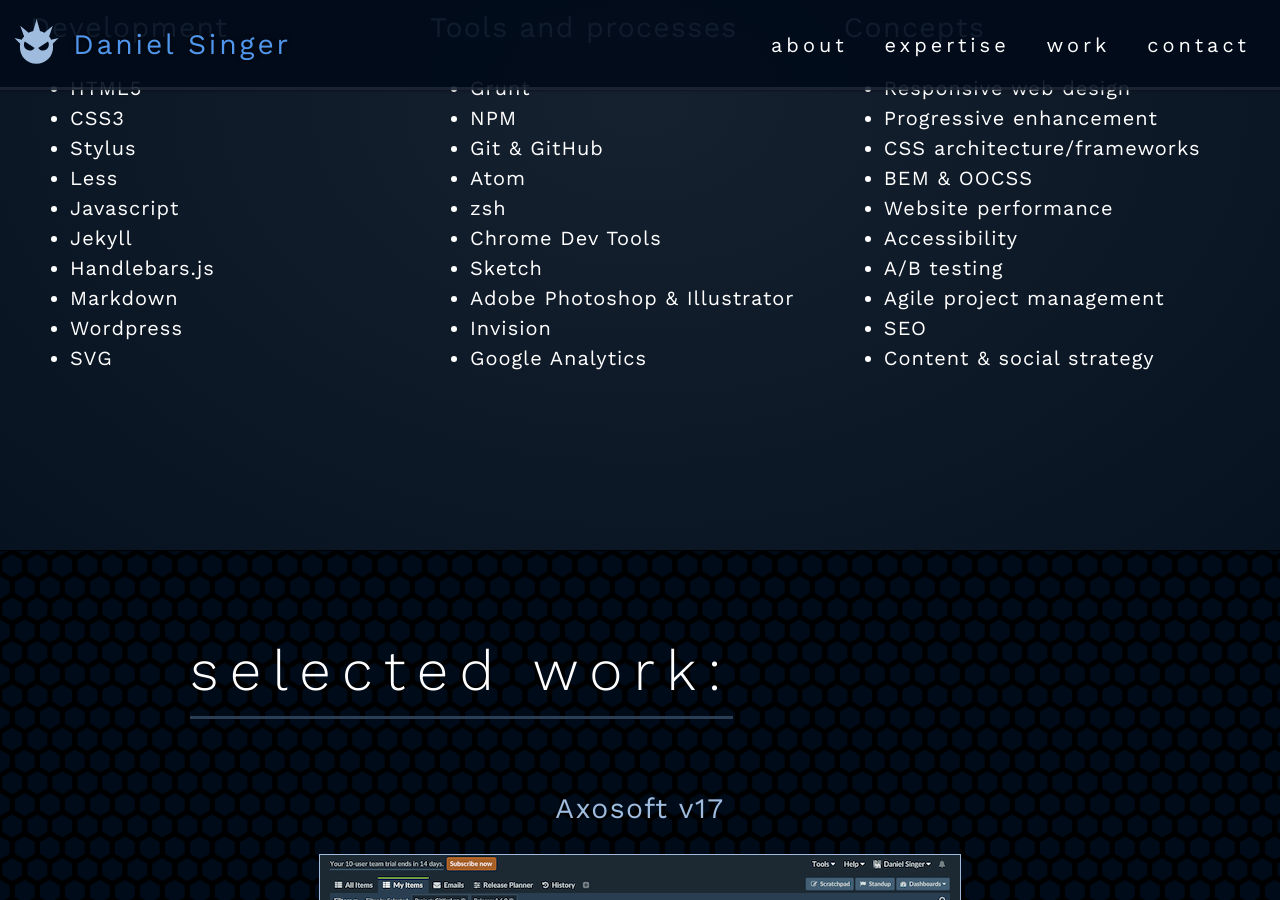
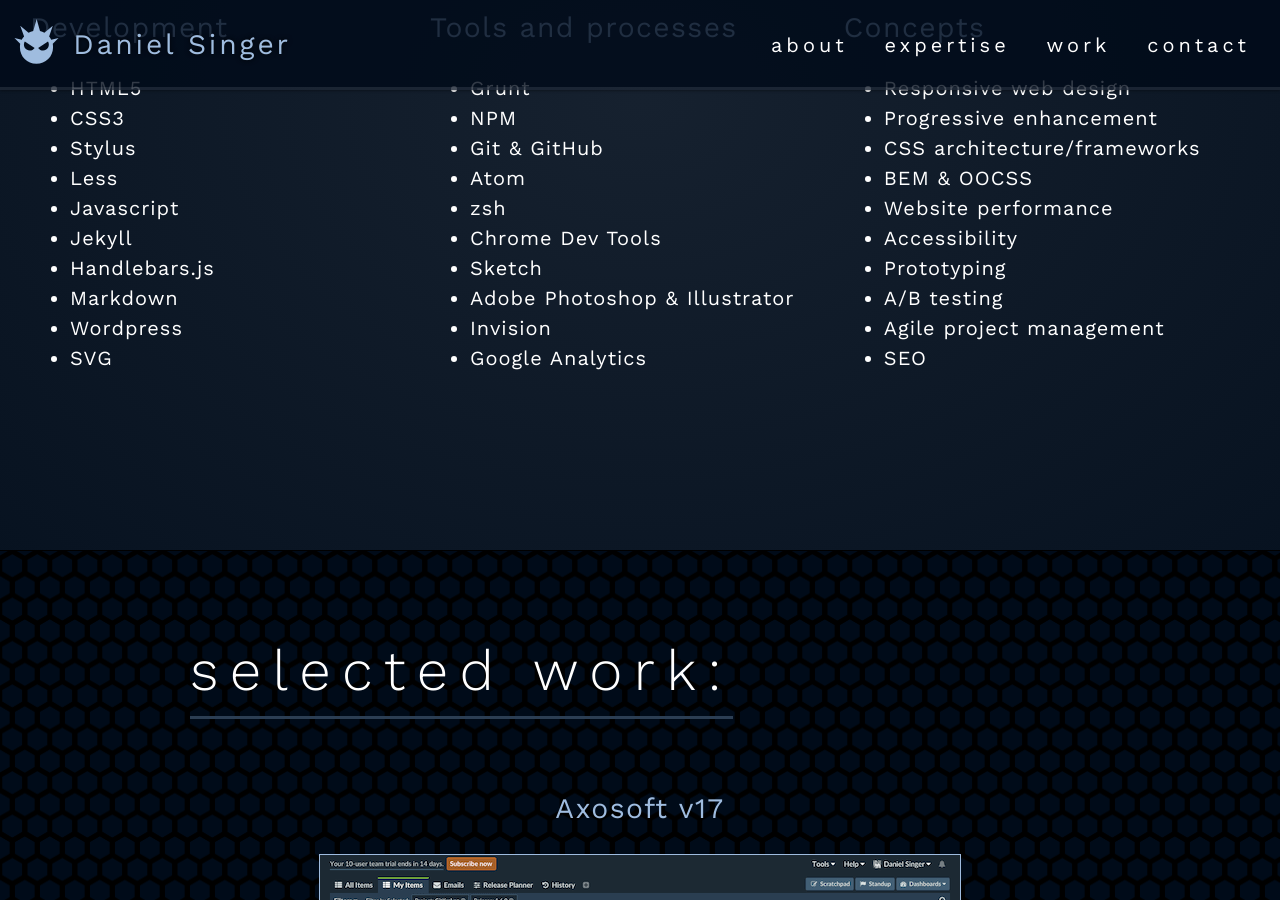
Before and after one commit to chilblane/chilblane.github.io, a Jekyll site: the page built from index.html, in a window 1280 px wide and 900 px high, scrolled down 3049 px. Built offline with Jekyll 4.4.1, drawn with Linux system fonts in a browser that asks for light colours.

Commit message:
various tweaks

```diff
--- a/assets/styles.css
+++ b/assets/styles.css
@@ -2664,7 +2664,7 @@
   transition: background-color 0.3s ease-out;
 }
 .js-nav-open .nav-header--mobile {
-  background-color: rgba(0,11,25,0.9);
+  background-color: rgba(0,11,25,0.8);
 }
 .nav-header--desktop {
   display: none;
@@ -2717,7 +2717,6 @@
   font-size: 1.414rem;
   line-height: 4.5rem;
   height: 4.5rem;
-  color: #fff;
   letter-spacing: 0.1em;
   text-shadow: 0 0 5px #000;
   -webkit-transition-property: opacity, left;
@@ -2743,6 +2742,18 @@
   opacity: 0;
   -ms-filter: "progid:DXImageTransform.Microsoft.Alpha(Opacity=0)";
   filter: alpha(opacity=0);
+}
+.nav-header__logo span {
+  color: #fff;
+  -webkit-transition: color 0.4s ease;
+  -moz-transition: color 0.4s ease;
+  -o-transition: color 0.4s ease;
+  -ms-transition: color 0.4s ease;
+  transition: color 0.4s ease;
+}
+.nav-header__logo:hover span,
+.nav-header__logo:focus span {
+  color: #9fbcdf;
 }
 .nav-header__logo svg {
   height: 2.25rem;
@@ -2792,7 +2803,7 @@
   .nav-header.nav-header--stuck .nav-header__bg {
     top: 0;
     right: 0;
-    background-color: rgba(0,11,25,0.9);
+    background-color: rgba(0,11,25,0.8);
     border-color: rgba(229,241,255,0.1);
     -webkit-box-shadow: 0 1px 3px rgba(0,0,0,0.12), 0 1px 2px rgba(0,0,0,0.24);
     box-shadow: 0 1px 3px rgba(0,0,0,0.12), 0 1px 2px rgba(0,0,0,0.24);
@@ -3148,46 +3159,9 @@
   -webkit-background-size: auto 125%;
   -moz-background-size: auto 125%;
   background-size: auto 125%;
-  -webkit-animation: aesthetics-space 20s steps(4, end) infinite;
-  -moz-animation: aesthetics-space 20s steps(4, end) infinite;
-  -o-animation: aesthetics-space 20s steps(4, end) infinite;
-  -ms-animation: aesthetics-space 20s steps(4, end) infinite;
-  animation: aesthetics-space 20s steps(4, end) infinite;
   border-radius: 5px;
   -webkit-box-shadow: 0 1px 0px 1px rgba(229,241,255,0.1);
   box-shadow: 0 1px 0px 1px rgba(229,241,255,0.1);
-}
-@-moz-keyframes aesthetics-space {
-  0%, 100% {
-    background-position: 50% 40%;
-  }
-  50% {
-    background-position: 50% 60%;
-  }
-}
-@-webkit-keyframes aesthetics-space {
-  0%, 100% {
-    background-position: 50% 40%;
-  }
-  50% {
-    background-position: 50% 60%;
-  }
-}
-@-o-keyframes aesthetics-space {
-  0%, 100% {
-    background-position: 50% 40%;
-  }
-  50% {
-    background-position: 50% 60%;
-  }
-}
-@keyframes aesthetics-space {
-  0%, 100% {
-    background-position: 50% 40%;
-  }
-  50% {
-    background-position: 50% 60%;
-  }
 }
 .sr-only {
   position: absolute;
--- a/index.html
+++ b/index.html
@@ -69,10 +69,10 @@
                         <li>BEM &amp; OOCSS</li>
                         <li>Website performance</li>
                         <li>Accessibility</li>
+                        <li>Prototyping</li>
                         <li>A/B testing</li>
                         <li>Agile project management</li>
                         <li>SEO</li>
-                        <li>Content &amp; social strategy</li>
                     </ul>
                 </div>
             </div>
```
Also changed, not shown: src/stylus/patterns/navigation.styl (+11 -2 lines), src/stylus/patterns/space-form.styl (+0 -10 lines).
